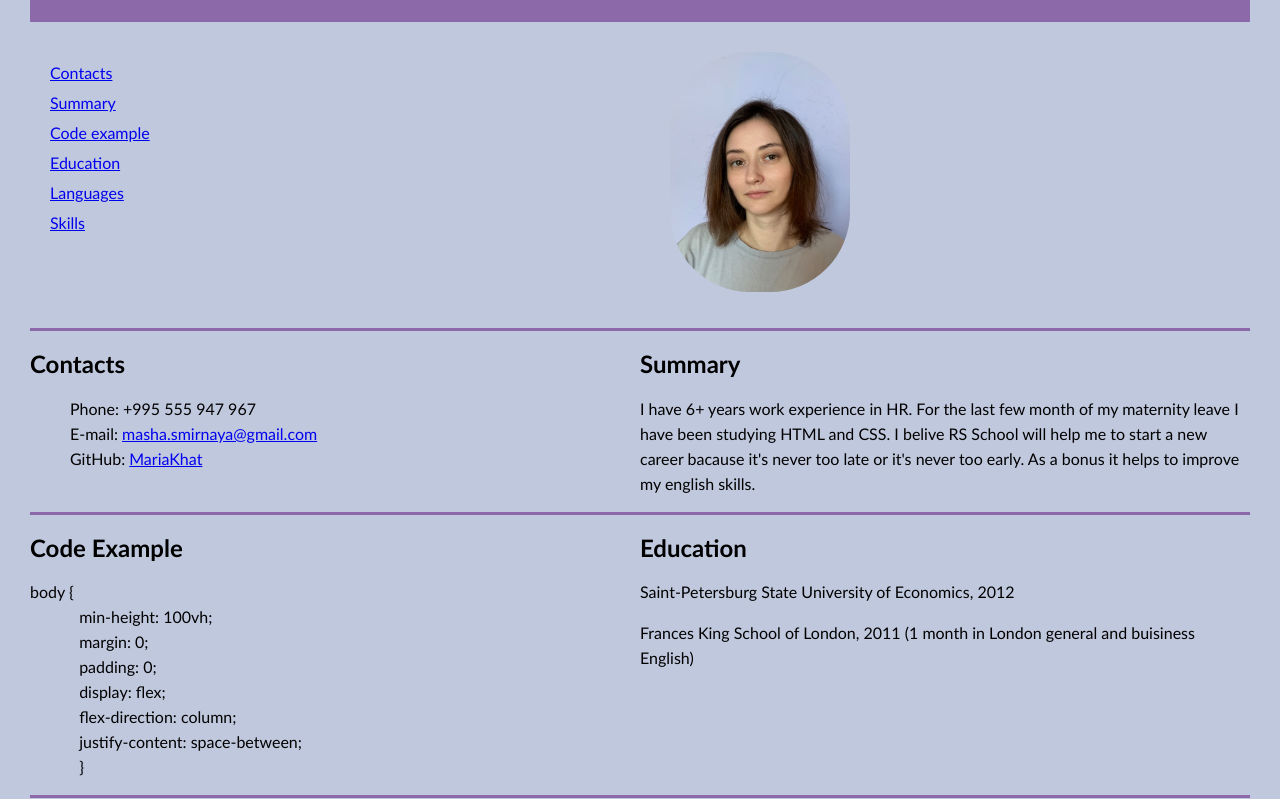
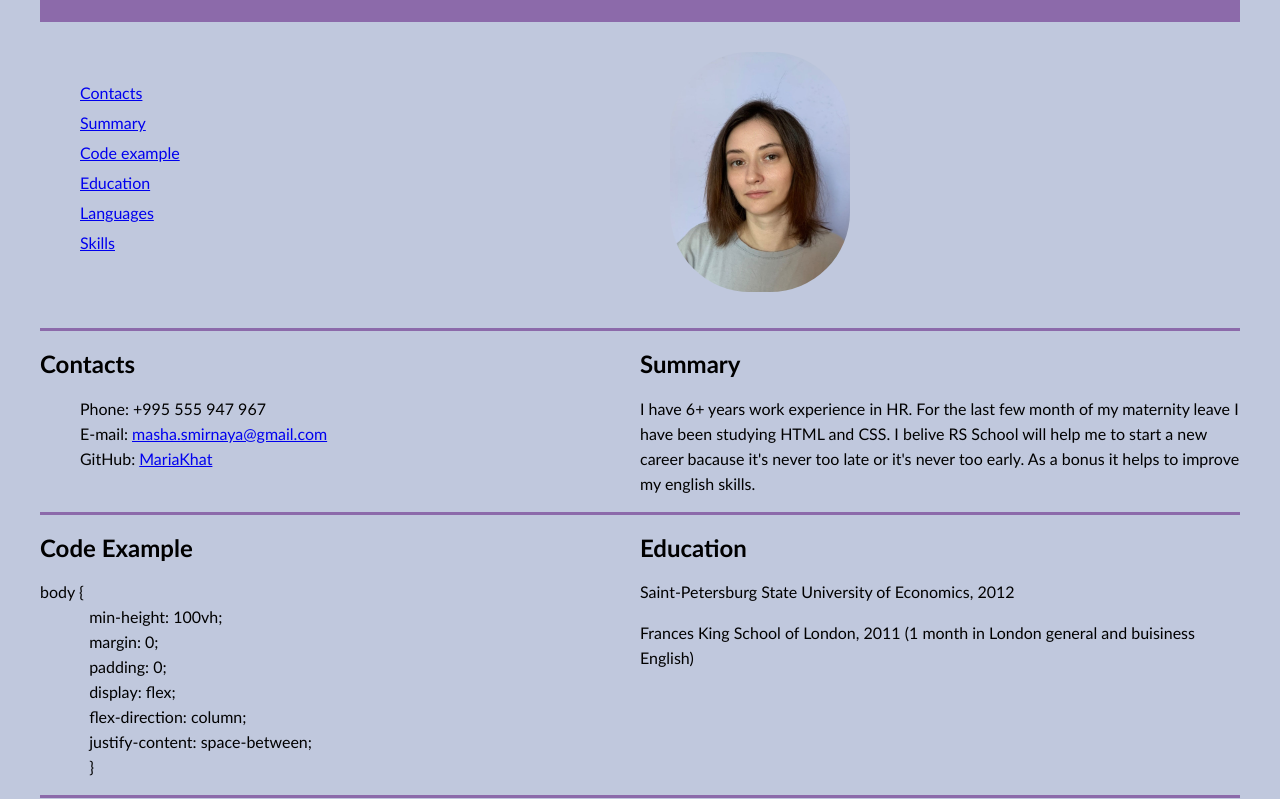
Before and after one commit to MariaKhat/rsschool-cv, a plain HTML site: page index.html in a window 1280 px wide. Shown: the part 131-930 px from the top of the page. Drawn offline with Linux system fonts and the light colour scheme.

Commit message:
refactor: corrected padding

```diff
--- a/style.css
+++ b/style.css
@@ -20,7 +20,7 @@ body {
     display: flex;
     flex-direction: column;
     justify-content: space-between;
-    margin: 0 30px;
+    margin: 0 40px;
     line-height: 25px;
 
 }
@@ -37,7 +37,7 @@ h2 {
 
 .navigation {
     list-style-type: none;
-    padding: 20px;
+    padding: 40px;
     line-height: 30px;
     float: left;
     width: 50%;
```
